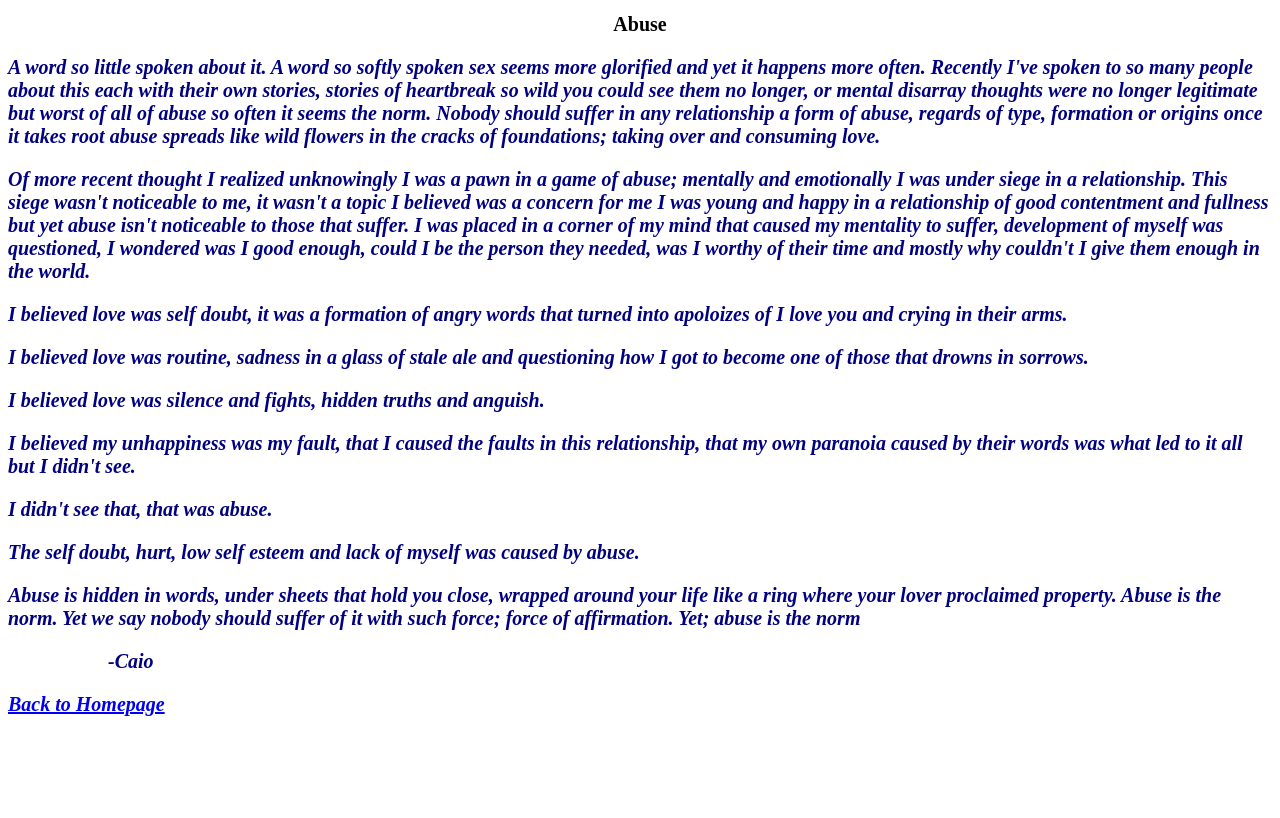
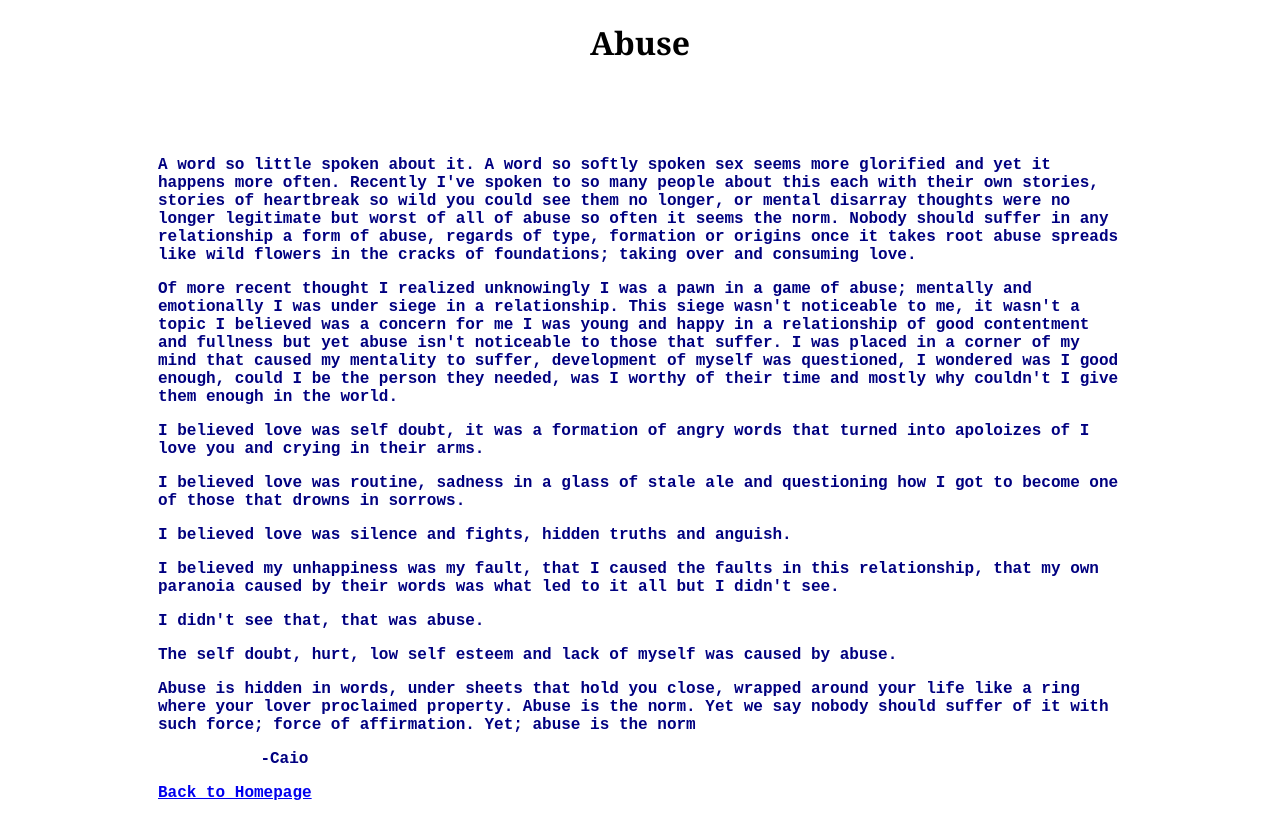
Before and after one commit to SalinguhayMaritess/Exercise5, a plain HTML site: page readmore3.html in a window 1280 px wide. Drawn offline with Linux system fonts and the light colour scheme.

Commit message:
Update readmore3.html

```diff
--- a/readmore3.html
+++ b/readmore3.html
@@ -7,22 +7,26 @@
 		<style>
 		h1 {
 		color: black;
-		font-size: 20px;
 		font-weight: bold;
+		font-family: Georgia;
 		text-align: center;
 			}
 
 		p {
 		color: navy;
-  font-size: 20px;
-  font-weight: bold;
-  font-style: italic;
+  		font-weight: bold;
+		font-family: Courier New;
+		margin-right: 150px;
+		margin-left: 150px;
 			}
 
 
 		</style>
 	</head>
 		<body> <h1> Abuse </h1>
+		<br>
+		<br>
+		<br>
 		<p> A word so little spoken about it.
 			A word so softly spoken sex seems more glorified and yet it happens more often.
 			Recently I've spoken to so many people about this each with their own stories, stories of heartbreak so wild you could see them no longer, or mental disarray thoughts were no longer legitimate but worst of all of abuse so often it seems the norm.
```
